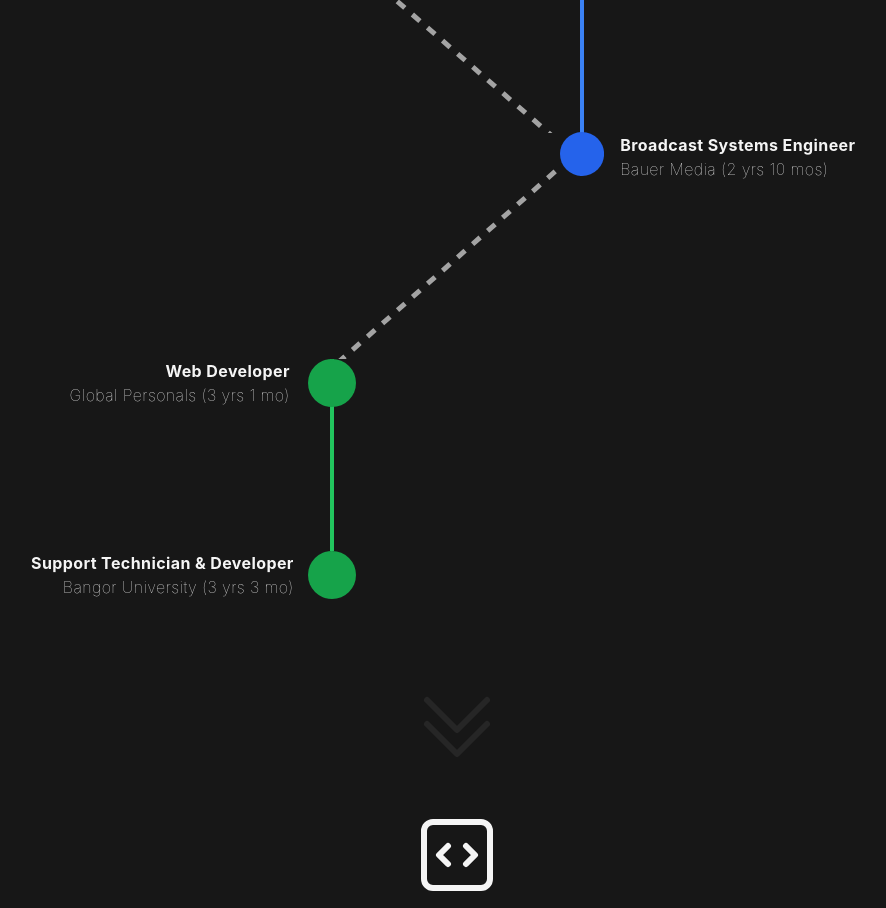
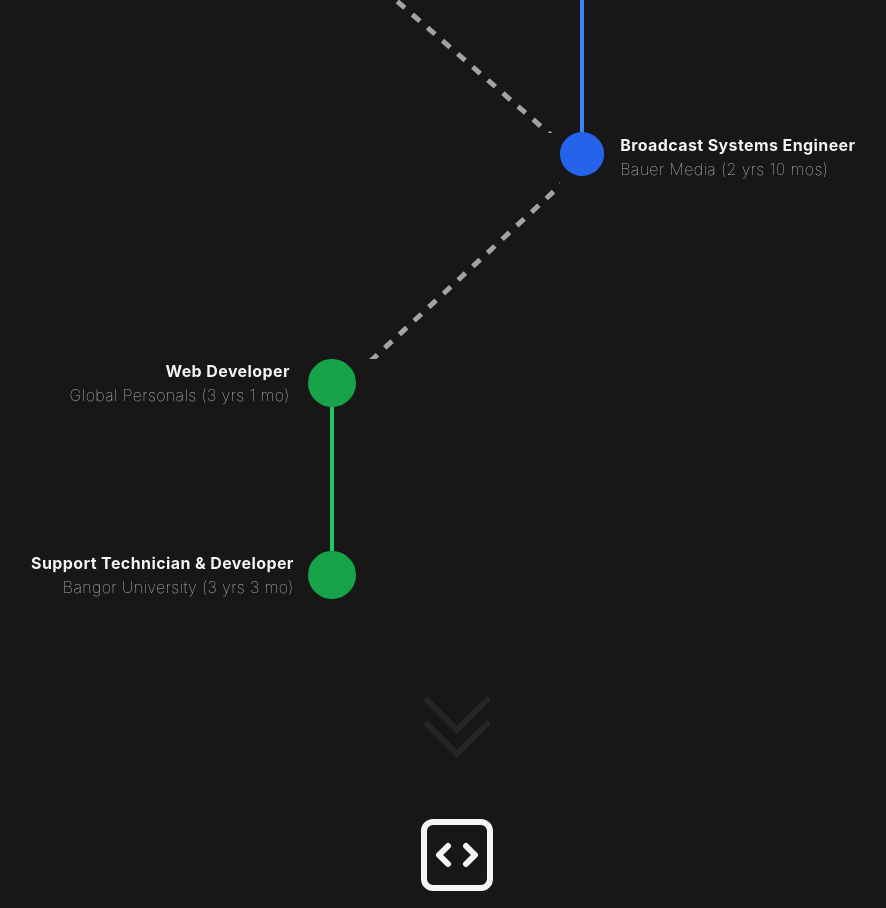
Before and after one commit to tomgiddings/tomgiddings-next, a Next.js app: page / in a window 1280 px wide. Shown: the part 1420-2328 px from the top of the page, without its empty margins (183-1069 px from the left). Built offline with nearby package versions, Linux system fonts and the light colour scheme.

Commit message:
Remove transform and change x/y values

```diff
--- a/pages/index.tsx
+++ b/pages/index.tsx
@@ -91,8 +91,8 @@ export default function Home() {
               <div className="text-right tracking-wide pr-10 h-48 col-span-2">
               </div>
               <div className="flex justify-end col-span-1">
-                <svg className="stroke-neutral-400 stroke-[5px]" width='100%' height='100%' viewBox='0 0 100 100' preserveAspectRatio='none' transform="scale(-1,1)">
-                  <line x1="125" y1="125" x2="0" y2="15" vectorEffect="non-scaling-stroke" strokeDasharray="10" />
+                <svg className="stroke-neutral-400 stroke-[5px]" width='100%' height='100%' viewBox='0 0 100 100' preserveAspectRatio='none'>
+                  <line x1="-10" y1="125" x2="125" y2="0" vectorEffect="non-scaling-stroke" strokeDasharray="10" />
                 </svg>
                 <svg className="fill-blue-600 -mr-[24px] -mt-[3px] z-10" width="48" height="48" viewBox="0 0 96 96" xmlns="http://www.w3.org/2000/svg">
                   <circle cx="48" cy="48" r="48"/>
```
